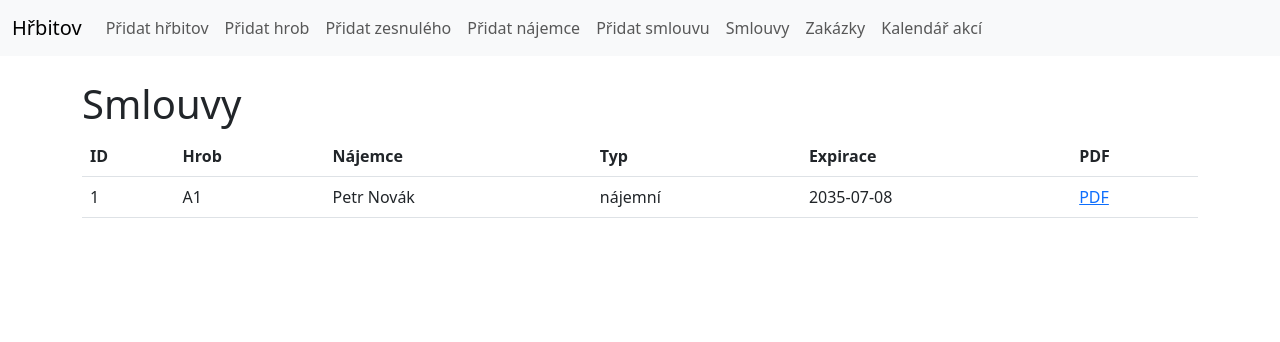
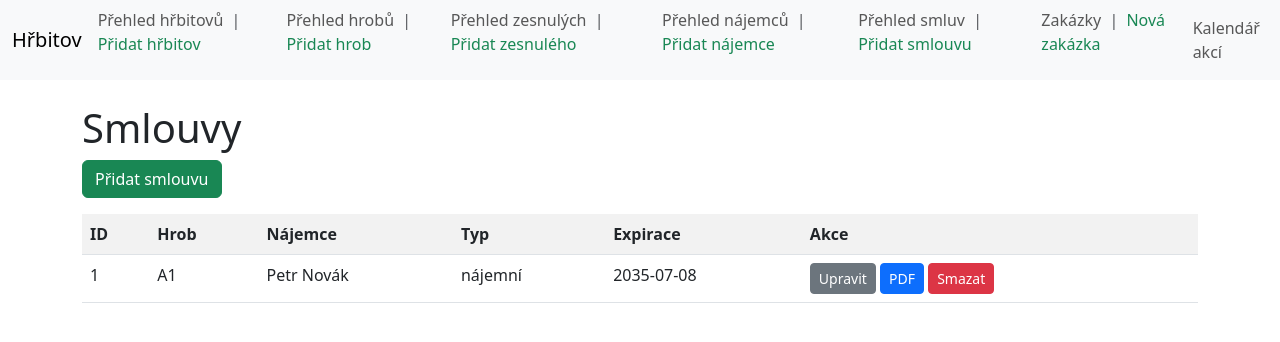
Before and after one commit to GameFunns98/hrbitov, a Flask app: page /smlouvy in a window 1280 px wide. Shown: the top 342 px of the page. Run offline with Flask 3, Linux system fonts and the light colour scheme; data comes from the database, SQL or seed files in the repository.

Commit message:
Rozšíření navigace a správy

```diff
--- a/app/routes.py
+++ b/app/routes.py
@@ -1,5 +1,5 @@
 import io
-from flask import render_template, redirect, url_for, flash, send_file
+from flask import render_template, redirect, url_for, flash, send_file, request
 from . import app, db
 from .models import (
     Hrbitov,
@@ -26,8 +26,13 @@ from .utils import generate_qr, generate_pdf
 
 @app.route('/')
 def index():
+    return redirect(url_for('hrbitovy_list'))
+
+
+@app.route('/hrbitovy')
+def hrbitovy_list():
     hrbitovy = Hrbitov.query.all()
-    return render_template('index.html', hrbitovy=hrbitovy)
+    return render_template('hrbitovy/index.html', hrbitovy=hrbitovy)
 
 @app.route('/hrbitov/<int:hrbitov_id>')
 def hrbitov_detail(hrbitov_id):
@@ -42,8 +47,29 @@ def pridat_hrbitov():
         db.session.add(hrb)
         db.session.commit()
         flash('Hřbitov přidán')
-        return redirect(url_for('index'))
+        return redirect(url_for('hrbitovy_list'))
     return render_template('pridat_hrbitov.html', form=form)
+
+
+@app.route('/hrbitov/<int:hrbitov_id>/edit', methods=['GET', 'POST'])
+def edit_hrbitov(hrbitov_id):
+    hrb = Hrbitov.query.get_or_404(hrbitov_id)
+    form = HrbitovForm(obj=hrb)
+    if form.validate_on_submit():
+        form.populate_obj(hrb)
+        db.session.commit()
+        flash('Hřbitov upraven')
+        return redirect(url_for('hrbitovy_list'))
+    return render_template('pridat_hrbitov.html', form=form, edit=True)
+
+
+@app.route('/hrbitov/<int:hrbitov_id>/delete', methods=['POST'])
+def delete_hrbitov(hrbitov_id):
+    hrb = Hrbitov.query.get_or_404(hrbitov_id)
+    db.session.delete(hrb)
+    db.session.commit()
+    flash('Hřbitov smazán')
+    return redirect(url_for('hrbitovy_list'))
 
 @app.route('/pridat_hrob', methods=['GET', 'POST'])
 def pridat_hrob():
@@ -56,6 +82,34 @@ def pridat_hrob():
         return redirect(url_for('hrbitov_detail', hrbitov_id=form.hrbitov_id.data))
     return render_template('pridat_hrob.html', form=form)
 
+
+@app.route('/hroby')
+def hroby_list():
+    hroby = Hrob.query.all()
+    return render_template('hroby/index.html', hroby=hroby)
+
+
+@app.route('/hrob/<int:hrob_id>/edit', methods=['GET', 'POST'])
+def edit_hrob(hrob_id):
+    hrob = Hrob.query.get_or_404(hrob_id)
+    form = HrobForm(obj=hrob)
+    if form.validate_on_submit():
+        form.populate_obj(hrob)
+        db.session.commit()
+        flash('Hrob upraven')
+        return redirect(url_for('hroby_list'))
+    return render_template('pridat_hrob.html', form=form, edit=True)
+
+
+@app.route('/hrob/<int:hrob_id>/delete', methods=['POST'])
+def delete_hrob(hrob_id):
+    hrob = Hrob.query.get_or_404(hrob_id)
+    hrb_id = hrob.hrbitov_id
+    db.session.delete(hrob)
+    db.session.commit()
+    flash('Hrob smazán')
+    return redirect(url_for('hroby_list'))
+
 @app.route('/pridat_zesnuly', methods=['GET', 'POST'])
 def pridat_zesnuly():
     form = ZesnulyForm()
@@ -67,6 +121,33 @@ def pridat_zesnuly():
         return redirect(url_for('hrbitov_detail', hrbitov_id=Hrob.query.get(form.hrob_id.data).hrbitov_id))
     return render_template('pridat_zesnuly.html', form=form)
 
+
+@app.route('/zesnuli')
+def zesnuli_list():
+    zesnuli = Zesnuly.query.all()
+    return render_template('zesnuli/index.html', zesnuli=zesnuli)
+
+
+@app.route('/zesnuly/<int:zesnuly_id>/edit', methods=['GET', 'POST'])
+def edit_zesnuly(zesnuly_id):
+    zes = Zesnuly.query.get_or_404(zesnuly_id)
+    form = ZesnulyForm(obj=zes)
+    if form.validate_on_submit():
+        form.populate_obj(zes)
+        db.session.commit()
+        flash('Záznam upraven')
+        return redirect(url_for('zesnuli_list'))
+    return render_template('pridat_zesnuly.html', form=form, edit=True)
+
+
+@app.route('/zesnuly/<int:zesnuly_id>/delete', methods=['POST'])
+def delete_zesnuly(zesnuly_id):
+    zes = Zesnuly.query.get_or_404(zesnuly_id)
+    db.session.delete(zes)
+    db.session.commit()
+    flash('Záznam smazán')
+    return redirect(url_for('zesnuli_list'))
+
 @app.route('/pridat_najemce', methods=['GET', 'POST'])
 def pridat_najemce():
     form = NajemceForm()
@@ -75,8 +156,35 @@ def pridat_najemce():
         db.session.add(n)
         db.session.commit()
         flash('Nájemce přidán')
-        return redirect(url_for('index'))
+        return redirect(url_for('najemci_list'))
     return render_template('pridat_najemce.html', form=form)
+
+
+@app.route('/najemci')
+def najemci_list():
+    najemci = Najemce.query.all()
+    return render_template('najemci/index.html', najemci=najemci)
+
+
+@app.route('/najemce/<int:najemce_id>/edit', methods=['GET', 'POST'])
+def edit_najemce(najemce_id):
+    naj = Najemce.query.get_or_404(najemce_id)
+    form = NajemceForm(obj=naj)
+    if form.validate_on_submit():
+        form.populate_obj(naj)
+        db.session.commit()
+        flash('Nájemce upraven')
+        return redirect(url_for('najemci_list'))
+    return render_template('pridat_najemce.html', form=form, edit=True)
+
+
+@app.route('/najemce/<int:najemce_id>/delete', methods=['POST'])
+def delete_najemce(najemce_id):
+    naj = Najemce.query.get_or_404(najemce_id)
+    db.session.delete(naj)
+    db.session.commit()
+    flash('Nájemce smazán')
+    return redirect(url_for('najemci_list'))
 
 @app.route('/pridat_smlouvu', methods=['GET', 'POST'])
 def pridat_smlouvu():
@@ -92,13 +200,35 @@ def pridat_smlouvu():
         db.session.add(s)
         db.session.commit()
         flash('Smlouva přidána')
-        return redirect(url_for('smlouvy'))
+        return redirect(url_for('smlouvy_list'))
     return render_template('pridat_smlouvu.html', form=form)
 
+
 @app.route('/smlouvy')
-def smlouvy():
+def smlouvy_list():
     smlouvy = Smlouva.query.all()
-    return render_template('smlouvy.html', smlouvy=smlouvy)
+    return render_template('smlouvy/index.html', smlouvy=smlouvy)
+
+
+@app.route('/smlouva/<int:smlouva_id>/edit', methods=['GET', 'POST'])
+def edit_smlouva(smlouva_id):
+    sml = Smlouva.query.get_or_404(smlouva_id)
+    form = SmlouvaForm(obj=sml)
+    if form.validate_on_submit():
+        form.populate_obj(sml)
+        db.session.commit()
+        flash('Smlouva upravena')
+        return redirect(url_for('smlouvy_list'))
+    return render_template('pridat_smlouvu.html', form=form, edit=True)
+
+
+@app.route('/smlouva/<int:smlouva_id>/delete', methods=['POST'])
+def delete_smlouva(smlouva_id):
+    sml = Smlouva.query.get_or_404(smlouva_id)
+    db.session.delete(sml)
+    db.session.commit()
+    flash('Smlouva smazána')
+    return redirect(url_for('smlouvy_list'))
 
 @app.route('/smlouva/<int:smlouva_id>/pdf')
 def smlouva_pdf(smlouva_id):
--- a/app/templates/_base.html
+++ b/app/templates/_base.html
@@ -12,13 +12,36 @@
     <a class="navbar-brand" href="{{ url_for('index') }}">Hřbitov</a>
     <div class="collapse navbar-collapse">
       <ul class="navbar-nav me-auto mb-2 mb-lg-0">
-        <li class="nav-item"><a class="nav-link" href="{{ url_for('pridat_hrbitov') }}">Přidat hřbitov</a></li>
-        <li class="nav-item"><a class="nav-link" href="{{ url_for('pridat_hrob') }}">Přidat hrob</a></li>
-        <li class="nav-item"><a class="nav-link" href="{{ url_for('pridat_zesnuly') }}">Přidat zesnulého</a></li>
-        <li class="nav-item"><a class="nav-link" href="{{ url_for('pridat_najemce') }}">Přidat nájemce</a></li>
-        <li class="nav-item"><a class="nav-link" href="{{ url_for('pridat_smlouvu') }}">Přidat smlouvu</a></li>
-        <li class="nav-item"><a class="nav-link" href="{{ url_for('smlouvy') }}">Smlouvy</a></li>
-        <li class="nav-item"><a class="nav-link" href="{{ url_for('zakazky') }}">Zakázky</a></li>
+        <li class="nav-item me-3">
+          <a class="nav-link d-inline p-0" href="{{ url_for('hrbitovy_list') }}">Přehled hřbitovů</a>
+          <span class="text-muted mx-1">|</span>
+          <a class="nav-link d-inline p-0 text-success" href="{{ url_for('pridat_hrbitov') }}">Přidat hřbitov</a>
+        </li>
+        <li class="nav-item me-3">
+          <a class="nav-link d-inline p-0" href="{{ url_for('hroby_list') }}">Přehled hrobů</a>
+          <span class="text-muted mx-1">|</span>
+          <a class="nav-link d-inline p-0 text-success" href="{{ url_for('pridat_hrob') }}">Přidat hrob</a>
+        </li>
+        <li class="nav-item me-3">
+          <a class="nav-link d-inline p-0" href="{{ url_for('zesnuli_list') }}">Přehled zesnulých</a>
+          <span class="text-muted mx-1">|</span>
+          <a class="nav-link d-inline p-0 text-success" href="{{ url_for('pridat_zesnuly') }}">Přidat zesnulého</a>
+        </li>
+        <li class="nav-item me-3">
+          <a class="nav-link d-inline p-0" href="{{ url_for('najemci_list') }}">Přehled nájemců</a>
+          <span class="text-muted mx-1">|</span>
+          <a class="nav-link d-inline p-0 text-success" href="{{ url_for('pridat_najemce') }}">Přidat nájemce</a>
+        </li>
+        <li class="nav-item me-3">
+          <a class="nav-link d-inline p-0" href="{{ url_for('smlouvy_list') }}">Přehled smluv</a>
+          <span class="text-muted mx-1">|</span>
+          <a class="nav-link d-inline p-0 text-success" href="{{ url_for('pridat_smlouvu') }}">Přidat smlouvu</a>
+        </li>
+        <li class="nav-item me-3">
+          <a class="nav-link d-inline p-0" href="{{ url_for('zakazky') }}">Zakázky</a>
+          <span class="text-muted mx-1">|</span>
+          <a class="nav-link d-inline p-0 text-success" href="{{ url_for('nova_zakazka') }}">Nová zakázka</a>
+        </li>
         <li class="nav-item"><a class="nav-link" href="{{ url_for('zakazky_kalendar') }}">Kalendář akcí</a></li>
       </ul>
     </div>
--- a/app/templates/pridat_hrbitov.html
+++ b/app/templates/pridat_hrbitov.html
@@ -1,7 +1,7 @@
 {% extends '_base.html' %}
-{% block title %}Přidat hřbitov{% endblock %}
+{% block title %}{% if edit %}Upravit hřbitov{% else %}Přidat hřbitov{% endif %}{% endblock %}
 {% block content %}
-<h1>Přidat hřbitov</h1>
+<h1>{% if edit %}Upravit hřbitov{% else %}Přidat hřbitov{% endif %}</h1>
 <form method="post">
     {{ form.hidden_tag() }}
     <div class="mb-3">{{ form.nazev.label }} {{ form.nazev(class_='form-control') }}</div>
--- a/app/templates/pridat_hrob.html
+++ b/app/templates/pridat_hrob.html
@@ -1,7 +1,7 @@
 {% extends '_base.html' %}
-{% block title %}Přidat hrob{% endblock %}
+{% block title %}{% if edit %}Upravit hrob{% else %}Přidat hrob{% endif %}{% endblock %}
 {% block content %}
-<h1>Přidat hrob</h1>
+<h1>{% if edit %}Upravit hrob{% else %}Přidat hrob{% endif %}</h1>
 <form method="post">
     {{ form.hidden_tag() }}
     <div class="mb-3">{{ form.oznaceni.label }} {{ form.oznaceni(class_='form-control') }}</div>
--- a/app/templates/pridat_najemce.html
+++ b/app/templates/pridat_najemce.html
@@ -1,7 +1,7 @@
 {% extends '_base.html' %}
-{% block title %}Přidat nájemce{% endblock %}
+{% block title %}{% if edit %}Upravit nájemce{% else %}Přidat nájemce{% endif %}{% endblock %}
 {% block content %}
-<h1>Přidat nájemce</h1>
+<h1>{% if edit %}Upravit nájemce{% else %}Přidat nájemce{% endif %}</h1>
 <form method="post">
     {{ form.hidden_tag() }}
     <div class="mb-3">{{ form.jmeno.label }} {{ form.jmeno(class_='form-control') }}</div>
--- a/app/templates/pridat_smlouvu.html
+++ b/app/templates/pridat_smlouvu.html
@@ -1,7 +1,7 @@
 {% extends '_base.html' %}
-{% block title %}Přidat smlouvu{% endblock %}
+{% block title %}{% if edit %}Upravit smlouvu{% else %}Přidat smlouvu{% endif %}{% endblock %}
 {% block content %}
-<h1>Přidat smlouvu</h1>
+<h1>{% if edit %}Upravit smlouvu{% else %}Přidat smlouvu{% endif %}</h1>
 <form method="post">
     {{ form.hidden_tag() }}
     <div class="mb-3">{{ form.typ_smlouvy.label }} {{ form.typ_smlouvy(class_='form-control') }}</div>
--- a/app/templates/pridat_zesnuly.html
+++ b/app/templates/pridat_zesnuly.html
@@ -1,7 +1,7 @@
 {% extends '_base.html' %}
-{% block title %}Přidat zesnulého{% endblock %}
+{% block title %}{% if edit %}Upravit zesnulého{% else %}Přidat zesnulého{% endif %}{% endblock %}
 {% block content %}
-<h1>Přidat zesnulého</h1>
+<h1>{% if edit %}Upravit zesnulého{% else %}Přidat zesnulého{% endif %}</h1>
 <form method="post">
     {{ form.hidden_tag() }}
     <div class="mb-3">{{ form.jmeno.label }} {{ form.jmeno(class_='form-control') }}</div>
--- a/app/templates/smlouvy.html
+++ /dev/null
@@ -1,18 +0,0 @@
-{% extends '_base.html' %}
-{% block title %}Smlouvy{% endblock %}
-{% block content %}
-<h1>Smlouvy</h1>
-<table class="table">
-  <tr><th>ID</th><th>Hrob</th><th>Nájemce</th><th>Typ</th><th>Expirace</th><th>PDF</th></tr>
-  {% for s in smlouvy %}
-  <tr>
-    <td>{{ s.id }}</td>
-    <td>{{ s.hrob.oznaceni }}</td>
-    <td>{{ s.najemce.jmeno }}</td>
-    <td>{{ s.typ_smlouvy }}</td>
-    <td>{{ s.datum_expirace }}</td>
-    <td><a href="{{ url_for('smlouva_pdf', smlouva_id=s.id) }}">PDF</a></td>
-  </tr>
-  {% endfor %}
-</table>
-{% endblock %}
--- /dev/null
+++ b/app/templates/smlouvy/index.html
@@ -0,0 +1,25 @@
+{% extends '_base.html' %}
+{% block title %}Smlouvy{% endblock %}
+{% block content %}
+<h1>Smlouvy</h1>
+<a href="{{ url_for('pridat_smlouvu') }}" class="btn btn-success mb-3">Přidat smlouvu</a>
+<table class="table table-striped">
+  <tr><th>ID</th><th>Hrob</th><th>Nájemce</th><th>Typ</th><th>Expirace</th><th>Akce</th></tr>
+  {% for s in smlouvy %}
+  <tr>
+    <td>{{ s.id }}</td>
+    <td>{{ s.hrob.oznaceni }}</td>
+    <td>{{ s.najemce.jmeno }}</td>
+    <td>{{ s.typ_smlouvy }}</td>
+    <td>{{ s.datum_expirace }}</td>
+    <td>
+      <a class="btn btn-sm btn-secondary" href="{{ url_for('edit_smlouva', smlouva_id=s.id) }}">Upravit</a>
+      <a class="btn btn-sm btn-primary" href="{{ url_for('smlouva_pdf', smlouva_id=s.id) }}">PDF</a>
+      <form method="post" action="{{ url_for('delete_smlouva', smlouva_id=s.id) }}" class="d-inline">
+        <button class="btn btn-sm btn-danger" onclick="return confirm('Smazat smlouvu?')">Smazat</button>
+      </form>
+    </td>
+  </tr>
+  {% endfor %}
+</table>
+{% endblock %}
```
Also changed, not shown: app/templates/hrbitovy/index.html (added, +23 -0 lines), app/templates/hroby/index.html (added, +24 -0 lines), app/templates/index.html (deleted, +0 -15 lines), app/templates/najemci/index.html (added, +22 -0 lines), app/templates/zesnuli/index.html (added, +22 -0 lines), README.md.
